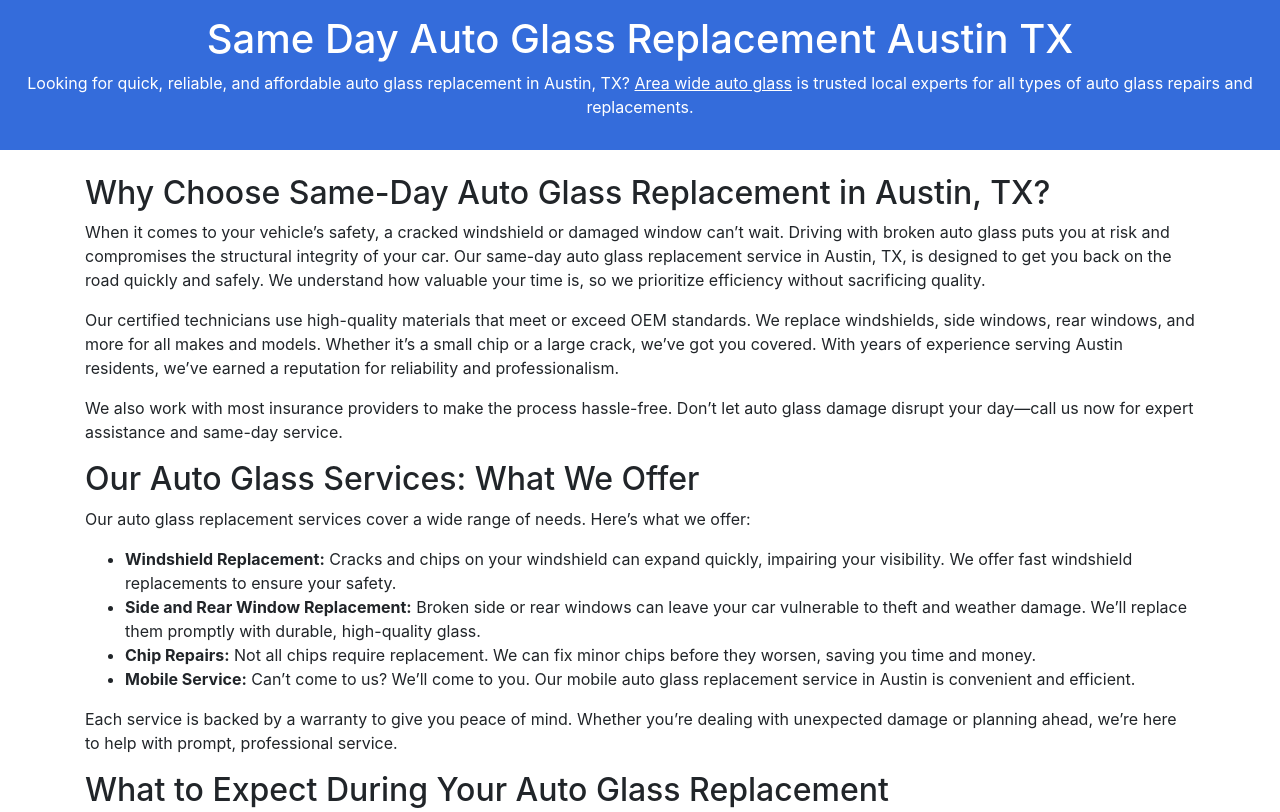
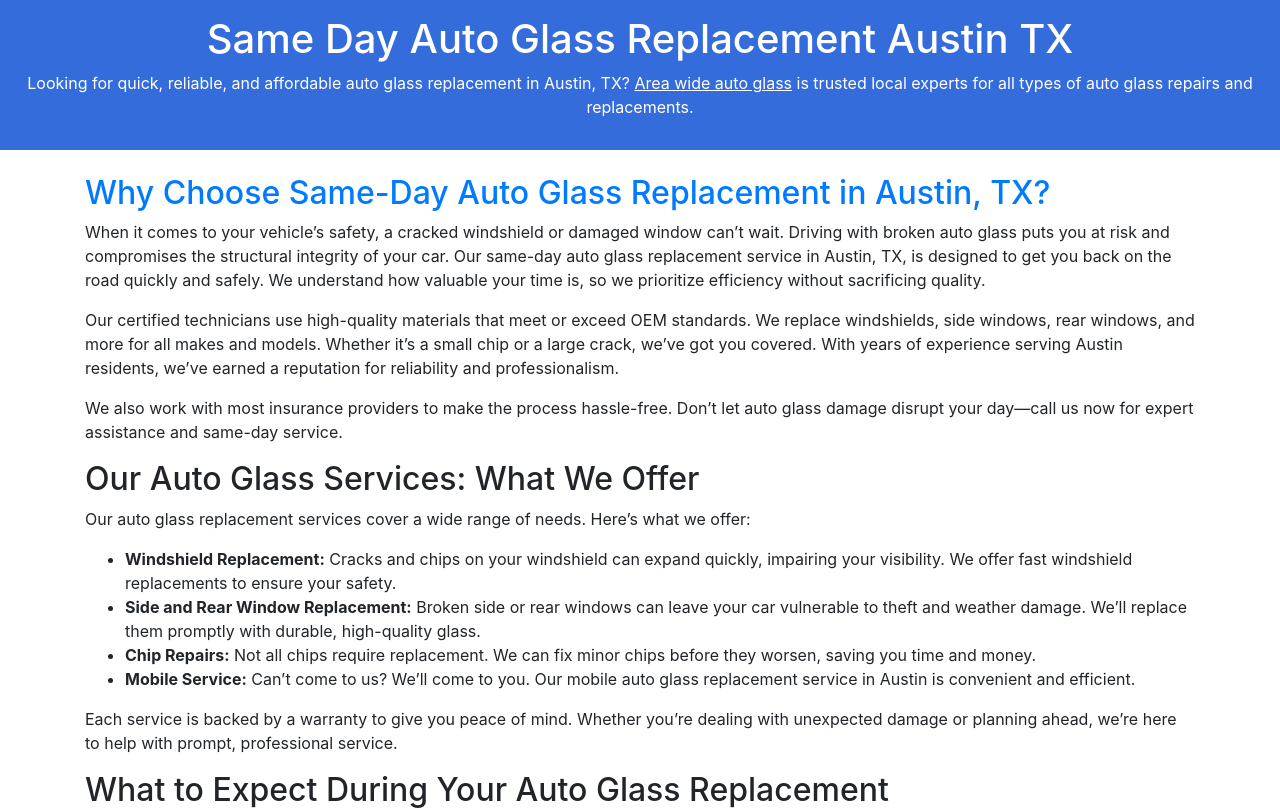
Before and after one commit to junee9900/autoglassaustin, a plain HTML site: page index.html in a window 1280 px wide. Shown: the top 812 px of the page. Drawn offline with nearby package versions, Linux system fonts and the light colour scheme.

Commit message:
Update index.html

```diff
--- a/index.html
+++ b/index.html
@@ -34,7 +34,8 @@
 <!-- Body Content -->
 <div class="container mt-4 p-20">
 
-<h2>Why Choose Same-Day Auto Glass Replacement in Austin, TX?</h2>
+<h2><a href="https://austinautoglass.pages.dev/">Why Choose Same-Day Auto Glass Replacement in Austin, TX?</a>
+</h2>
 <p>When it comes to your vehicle’s safety, a cracked windshield or damaged window can’t wait. Driving with broken auto glass puts you at risk and compromises the structural integrity of your car. Our same-day auto glass replacement service in Austin, TX, is designed to get you back on the road quickly and safely. We understand how valuable your time is, so we prioritize efficiency without sacrificing quality.</p>
 <p>Our certified technicians use high-quality materials that meet or exceed OEM standards. We replace windshields, side windows, rear windows, and more for all makes and models. Whether it’s a small chip or a large crack, we’ve got you covered. With years of experience serving Austin residents, we’ve earned a reputation for reliability and professionalism.</p>
 <p>We also work with most insurance providers to make the process hassle-free. Don’t let auto glass damage disrupt your day—call us now for expert assistance and same-day service.</p>
```
